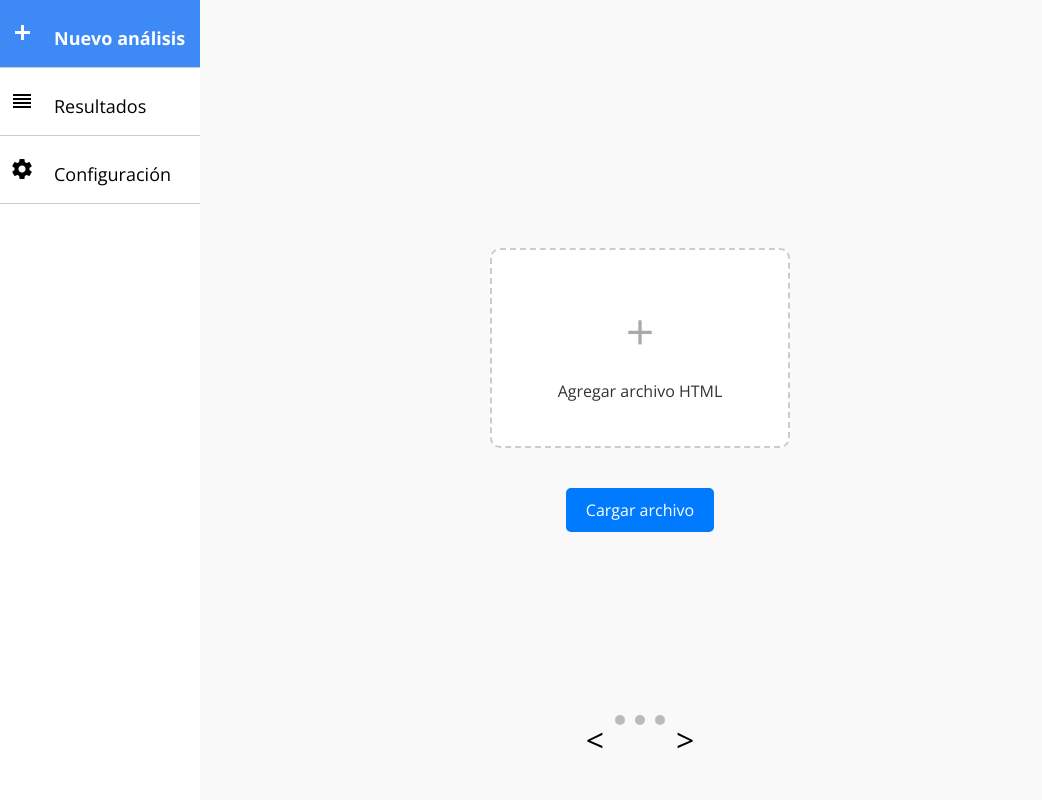
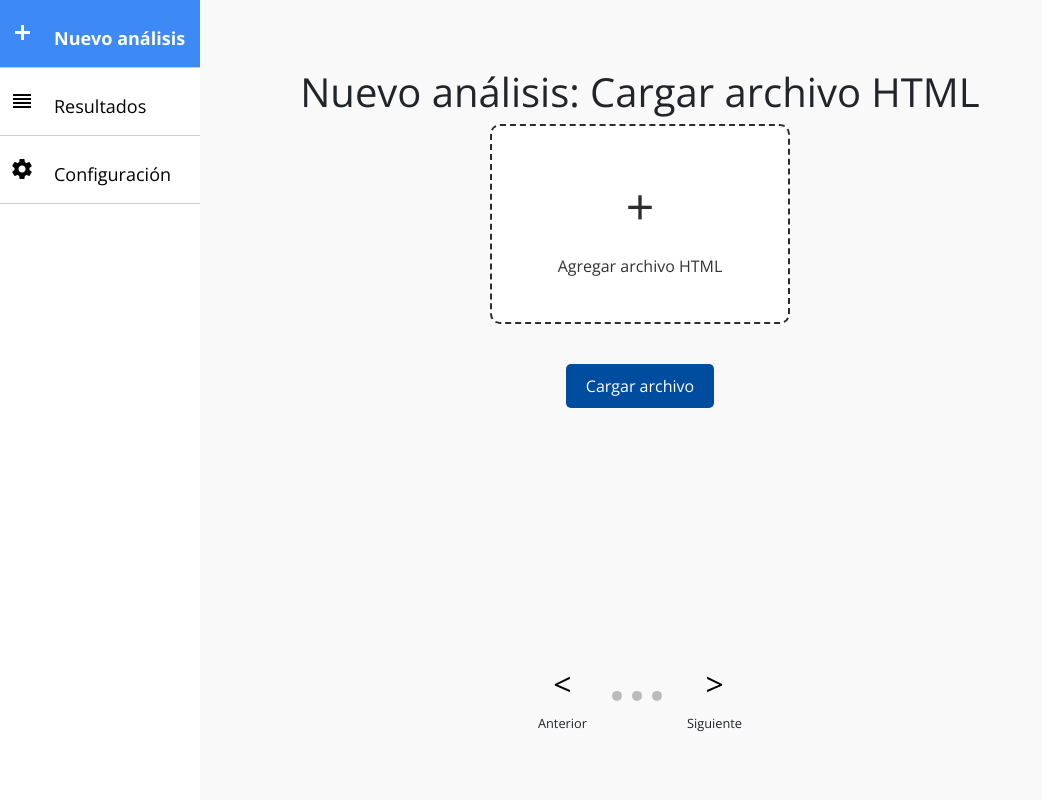
Before and after one commit to Luminicen/DCU, a Django app: page /analizador/analysis in a window 1280 px wide. Shown: the whole page, without its empty margins (0-1042 px from the left). Run offline with Django 5.2, Linux system fonts and the light colour scheme; some web fonts are replaced.

Commit message:
agrega heading

```diff
--- a/accesibilidadIA/Templates/analysis/analysis.html
+++ b/accesibilidadIA/Templates/analysis/analysis.html
@@ -9,6 +9,9 @@
 {% block content %}
 <div class="scroll-content-container" id="scroll-content-container">
     <section class="page upload-file">
+        <div class="scroll-header">
+            <h1>Nuevo análisis: Cargar archivo HTML</h1>
+        </div>
         <div class="upload-container" id="drop-area">
             <div class="upload-icon">+</div>
             <div class="upload-text">Agregar archivo HTML</div>
@@ -20,6 +23,9 @@
     </section>
 
     <section class="page analysis-preferences">
+        <div class="scroll-header">
+            <h1>Nuevo análisis: Preferencias</h1>
+        </div>
         <form>
             <div class="form-group">
                 <label for="analysis-name">Nombre del análisis</label>
@@ -33,17 +39,20 @@
     </section>
 
     <section class="page analysis-preview">
+        <div class="scroll-header">
+            <h1>Nuevo análisis: Vista Previa</h1>
+        </div>
         <form>
             <div class="form-group">
-                <label for="file-name">Archivo</label>
+                <aria-label for="file-name">Archivo</aria-label>
                 <input type="text" id="file-name" name="file-name">
             </div>
             <div class="form-group">
-                <label for="analysis-name">Nombre del análisis</label>
+                <aria-label for="analysis-name">Nombre del análisis</aria-label>
                 <textarea id="analysis-name" name="analysis-name"></textarea>
             </div>
             <div class="form-group">
-                <label for="description">Descripción</label>
+                <aria-label for="description">Descripción</aria-label>
                 <textarea id="description" name="description"></textarea>
             </div>
         </form>
@@ -52,10 +61,16 @@
 
 
 <div class="indicators nav-buttons" id="indicators">
-    <button id="prevBtn">&lt;</button>
+    <div class="nav-button-container">
+        <button id="prevBtn">&lt;</button>
+        <div class="nav-label">Anterior</div>
+    </div>
     <span class="dot active" data-index="0"></span>
     <span class="dot" data-index="1"></span>
     <span class="dot" data-index="2"></span>
-    <button id="nextBtn">&gt;</button>
+    <div class="nav-button-container">
+        <button id="nextBtn">&gt;</button>
+        <div class="nav-label">Siguiente</div>
+    </div>
 </div>
 {% endblock %}
--- a/accesibilidadIA/static/css/base.css
+++ b/accesibilidadIA/static/css/base.css
@@ -3,33 +3,22 @@ body {
   margin: 0;
   padding: 0;
   display: flex;
+  flex-direction: column;
   background-color: #f9f9f9;
   height: 100vh;
-  justify-content: center;
-  align-items: center;
 }
 
-header {
+nav {
+  height: 100%;
+  width: 200px;
   background-color: #f0f0f0;
-  padding: 10px 20px;
-  width: 100%;
-  border-bottom: 1px solid #ccc;
-  position: absolute;
-  top: 0;
-}
-
-header h2 {
-  margin: 0;
-  font-size: 24px;
-  color: #333;
 }
 
 main {
+  flex-grow: 1;
+  padding: 20px;
   display: flex;
   flex-direction: column;
-  justify-content: center;
   align-items: center;
-  flex: 1;
-  width: 100%;
   height: 100%;
 }
--- a/accesibilidadIA/static/css/horizontalscroll.css
+++ b/accesibilidadIA/static/css/horizontalscroll.css
@@ -1,27 +1,26 @@
 body {
     margin: 0;
-    overflow-x: hidden; /* Ocultar scroll horizontal en todo el documento */
+    overflow-x: hidden;
 }
 
 .scroll-content-container {
     display: flex;
-    overflow-x: hidden; /* Ocultar scroll horizontal dentro del contenedor */
-    width: 100vw; /* Ancho completo de la ventana */
+    overflow-x: hidden;
+    width: 100vw;
     align-items: center;
-    justify-content: flex-start; /* Alineación de contenido al inicio */
-    scroll-snap-type: x mandatory; /* Scroll snap horizontal obligatorio */
+    justify-content: flex-start;
+    scroll-snap-type: x mandatory;
 }
 
 .page {
     flex: none;
-    min-width: 100vw; /* Cada página ocupa el ancho completo de la ventana */
-    margin-bottom: 20px;
+    min-width: 100vw;
     display: flex;
     flex-direction: column;
     justify-content: center;
     align-items: center;
     font-size: 2rem;
-    scroll-snap-align: start; /* Alineación inicial de scroll snap */
+    scroll-snap-align: start;
 }
 
 .nav-buttons {
@@ -30,7 +29,24 @@ body {
     width: 100%;
     display: flex;
     justify-content: space-between;
-    z-index: 100; /* Asegura que los botones estén encima del contenido */
+    z-index: 100;
+}
+
+.nav-buttons {
+    display: flex;
+    justify-content: center;
+    align-items: center;
+    position: relative;
+    bottom: 10px;
+    width: 100%;
+}
+
+.nav-button-container {
+    display: flex;
+    flex-direction: column;
+    align-items: center;
+    margin: 0 20px;
+
 }
 
 .nav-buttons button {
@@ -40,12 +56,19 @@ body {
     cursor: pointer;
 }
 
+.nav-label {
+    font-size: 0.8rem;
+    margin-top: 5px;
+}
+
 .indicators {
-    position: absolute;
+    display: flex;
+    justify-content: center;
+    align-items: center;
+    position: relative;
     bottom: 10px;
     width: 100%;
-    display: flex;
-    justify-content: center;
+    margin-top: 250px;
 }
 
 .indicators span {
@@ -63,7 +86,7 @@ body {
 }
 
 .upload-container {
-    border: 2px dashed #ccc;
+    border: 2px dashed #2d2d2d;
     border-radius: 10px;
     width: 300px;
     height: 200px;
@@ -76,7 +99,7 @@ body {
 }
 
 .upload-container:hover {
-    border-color: #999;
+    border-color: #454545;
 }
 
 .upload-container.dragover {
@@ -85,7 +108,7 @@ body {
 
 .upload-icon {
     font-size: 50px;
-    color: #aaa;
+    color: #2d2d2d;
 }
 
 .upload-text {
@@ -96,17 +119,17 @@ body {
 
 .upload-button {
     padding: 10px 20px;
-    background-color: #007bff;
+    background-color: #004c9e;
     color: white;
     border: none;
     border-radius: 5px;
     cursor: pointer;
     font-size: 16px;
-    margin-top: 20px; /* Separación del botón del contenedor */
+    margin-top: 20px;
 }
 
 .upload-button:hover {
-    background-color: #0056b3;
+    background-color: #003976;
 }
 
 .form-group {
@@ -114,3 +137,8 @@ body {
     flex-direction: column;
     margin-bottom: 15px;
 }
+
+.scroll-header {
+    text-align: left;
+
+}
--- a/accesibilidadIA/static/css/sidebar.css
+++ b/accesibilidadIA/static/css/sidebar.css
@@ -1,8 +1,3 @@
-
-body,html{
-margin: 0;
-padding: 0;
-}
 
 .sidebar {
     height: 100%;
```
